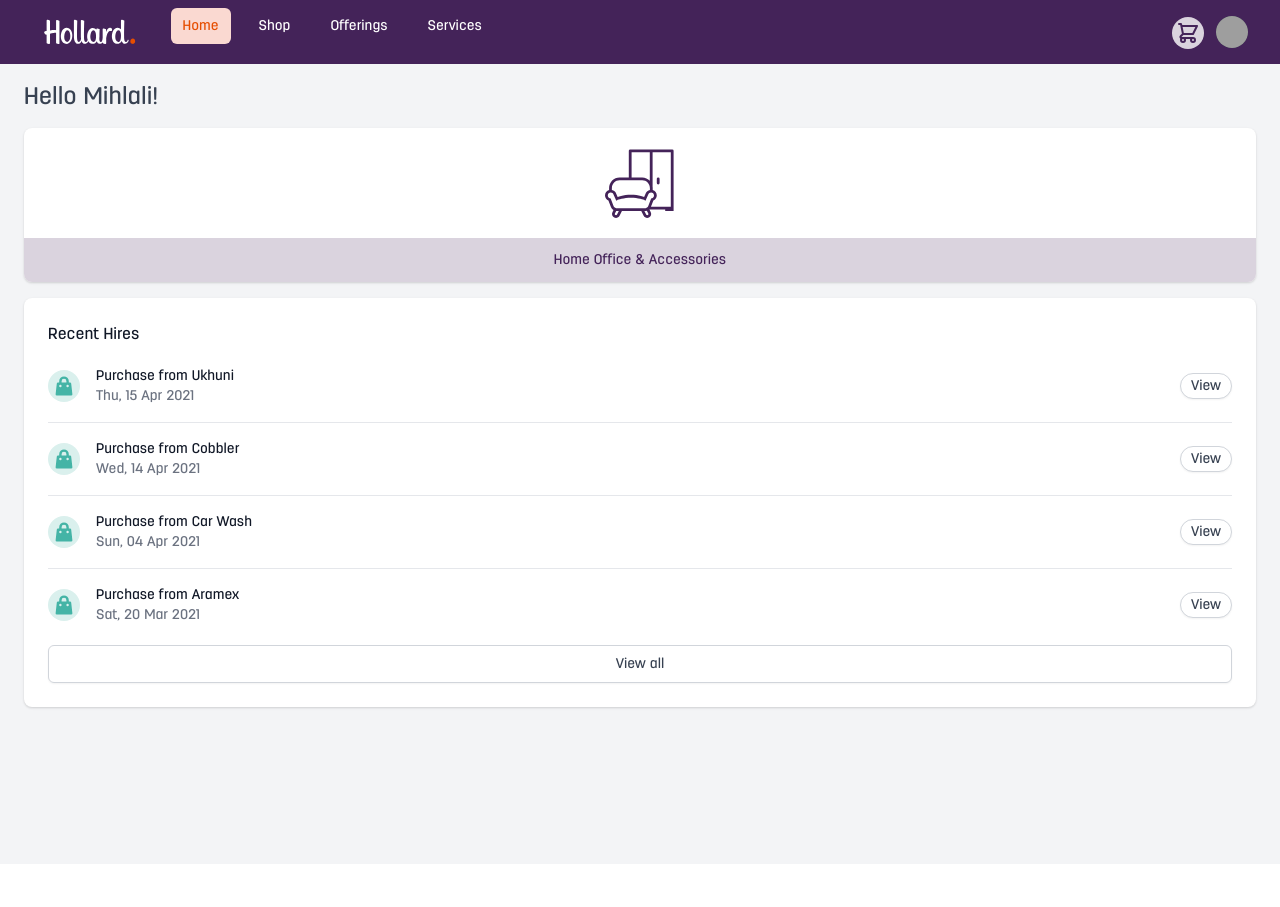
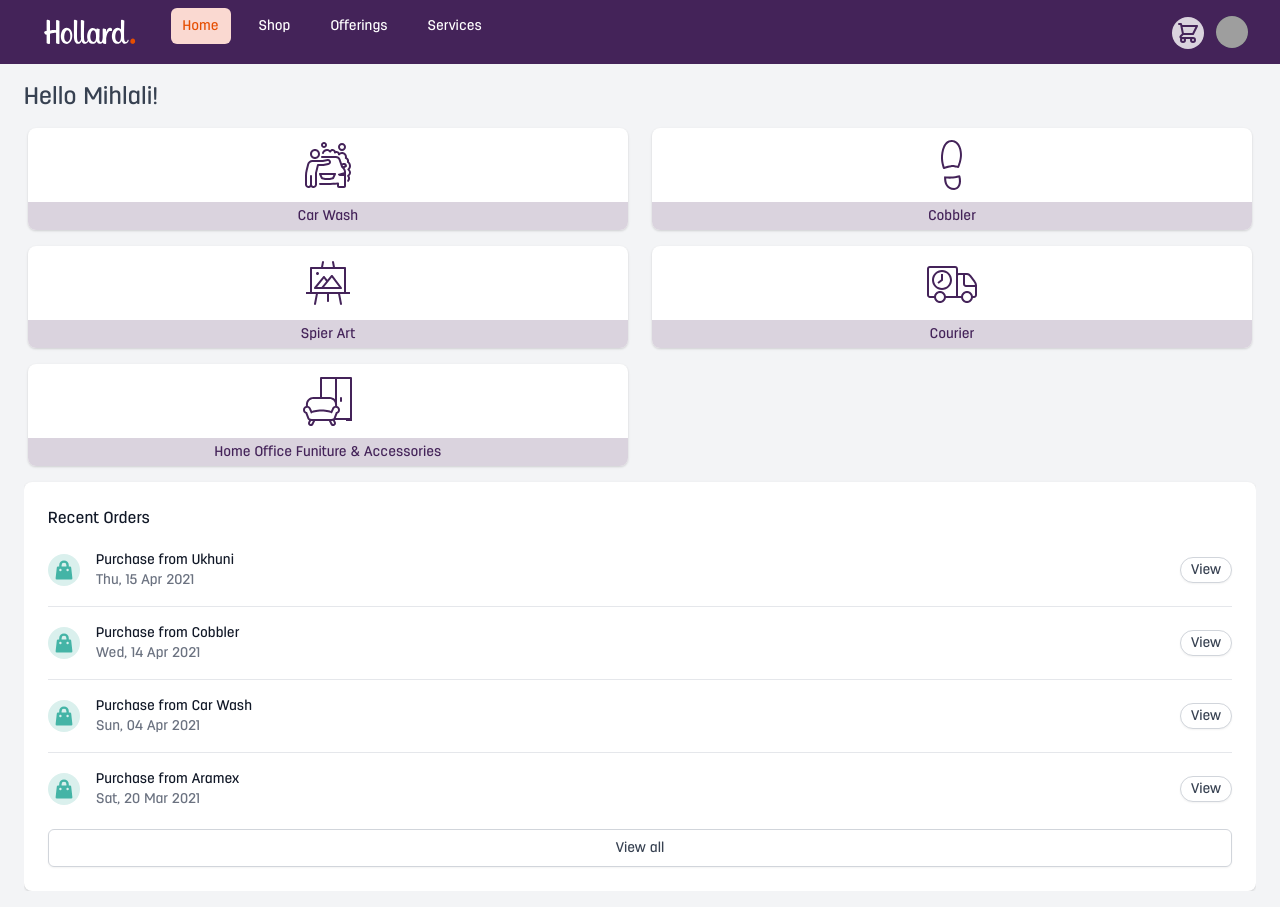
Before and after one commit to mihlali-jordan/cdo-vue, a Vue app: page / in a window 1280 px wide. Before the commit the page ends 864 px from the top, so only its background shows below. Built offline with nearby package versions, Linux system fonts and the light colour scheme; grey boxes are pictures that could not be loaded.

Commit message:
Home Screen

```diff
--- a/package.json
+++ b/package.json
@@ -11,6 +11,7 @@
     "@heroicons/vue": "^1.0.1",
     "vue": "^3.0.0",
     "vue-router": "^4.0.0-0",
+    "vue3-carousel": "^0.1.15",
     "vuex": "^4.0.0-0"
   },
   "devDependencies": {
--- a/src/App.vue
+++ b/src/App.vue
@@ -1,6 +1,6 @@
 <template>
   <app-nav-bar></app-nav-bar>
-  <div class="bg-gray-100 h-screen px-6 py-4">
+  <div class="bg-gray-100 h-full px-6 py-4">
     <router-view v-slot="slotProps">
       <component :is="slotProps.Component"></component>
     </router-view>
--- a/src/screens/HomeScreen.vue
+++ b/src/screens/HomeScreen.vue
@@ -1,22 +1,25 @@
 <template>
-  <div>
+  <div class="overflow-x-scroll">
     <h1 class="text-2xl text-gray-700">Hello Mihlali!</h1>
 
     <!--    Shops and Services Section-->
-    <div class="my-4">
+    <div class="my-4 grid grid-cols-2 gap-4">
       <div
-        v-for="card in cards"
-        :key="card.name"
-        class="bg-white overflow-hidden shadow rounded-lg"
+        v-for="service in shopsAndServices"
+        :key="service.name"
+        class="flex flex-col bg-white overflow-hidden shadow rounded-lg mx-1"
       >
-        <div class="p-5">
+        <div class="p-3">
           <div class="flex justify-center items-center text-primary-default">
-              <icon-furniture size="70" color="text-primary-default"></icon-furniture>
+            <component :is="service.icon"
+              size="50"
+              color="text-primary-default"
+            ></component>
           </div>
         </div>
-        <div class="bg-primary-light text-primary-default px-5 py-3">
+        <div class="flex-grow bg-primary-light text-primary-default px-1 py-1">
           <div class="flex items-center justify-center text-sm">
-            <span> Home Office & Accessories </span>
+            <span class="flex-grow text-center"> {{service.name}} </span>
           </div>
         </div>
       </div>
@@ -30,7 +33,7 @@
             class="text-base font-medium text-gray-900"
             id="recent-hires-title"
           >
-            Recent Hires
+            Recent Orders
           </h2>
           <div class="flow-root mt-6">
             <ul class="-my-5 divide-y divide-gray-200">
@@ -94,18 +97,23 @@
   // More items...
 ];
 const shopsAndServices = [
-  {name: "Home Office Funiture & Accessories", icon: IconFurniture},
-]
+  { name: "Car Wash", icon: IconCarWash },
+  { name: "Cobbler", icon: IconCobbler },
+  { name: "Spier Art", icon: IconArt },
+  { name: "Courier", icon: IconCourier },
+  { name: "Home Office Funiture & Accessories", icon: IconFurniture },
+];
 
 export default {
   components: {
     ShoppingBagIcon,
-    IconFurniture
+    IconFurniture,
   },
   setup() {
     return {
       pastOrders,
       cards,
+      shopsAndServices,
     };
   },
 };
```
Also changed, not shown: 1 other file (tests, documents, lock files or other folders).
